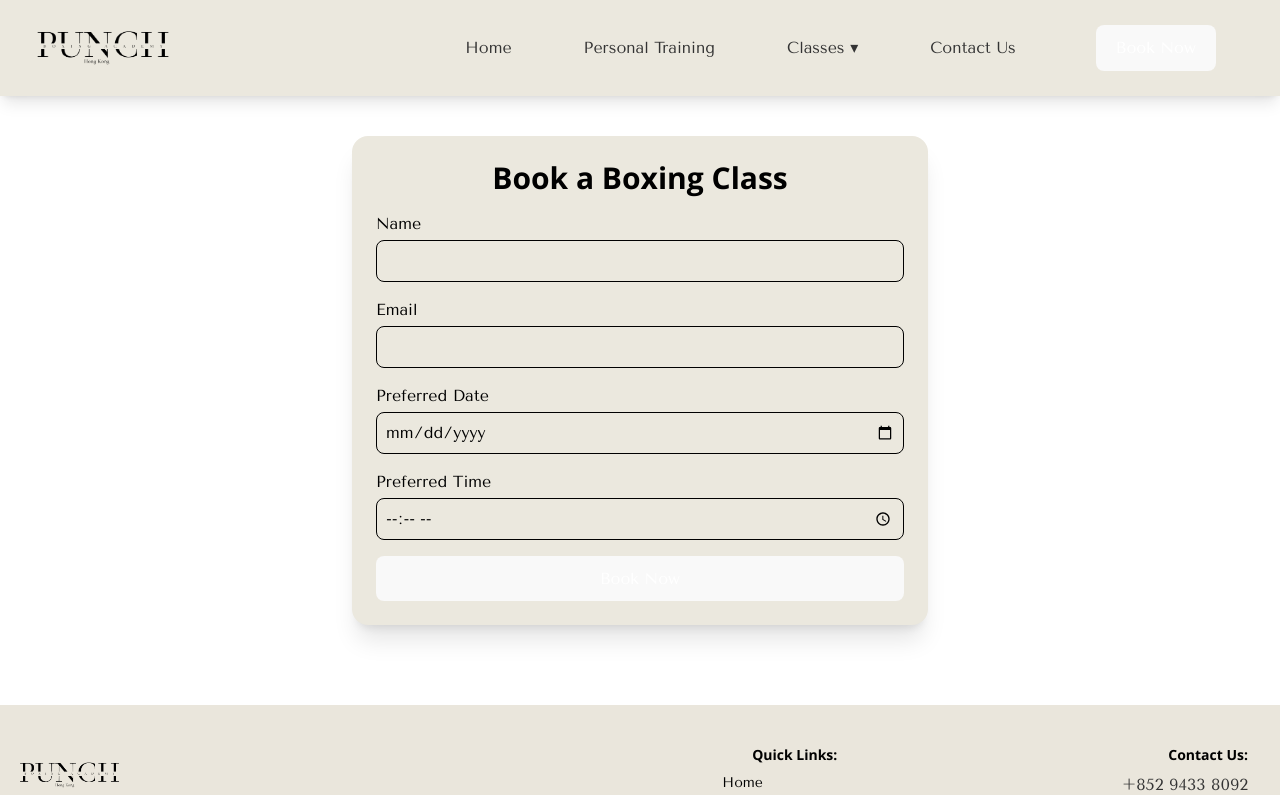
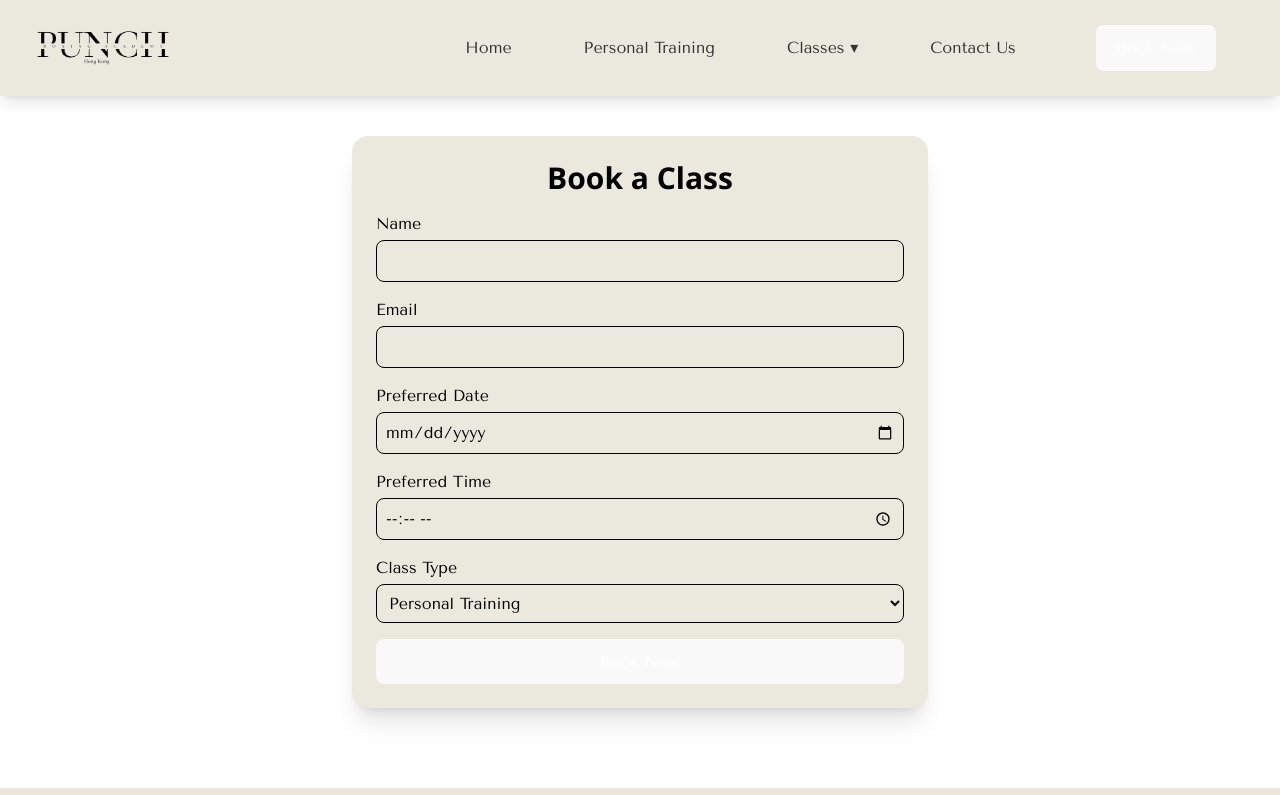
Before and after one commit to csolatorio/punch-website, a React (Vite) app: page /book-now in a window 1280 px wide. Shown: the top 795 px of the page. Built offline with nearby package versions, Linux system fonts and the light colour scheme.

Commit message:
updated homepage

```diff
--- a/src/components/book-now.tsx
+++ b/src/components/book-now.tsx
@@ -8,9 +8,12 @@ const BookBoxingClass: React.FC = () => {
     email: "",
     date: "",
     time: "",
+    classType: "Personal Training",
   });
 
-  const handleChange = (e: React.ChangeEvent<HTMLInputElement>) => {
+  const handleChange = (
+    e: React.ChangeEvent<HTMLInputElement | HTMLSelectElement>
+  ) => {
     const { name, value } = e.target;
     setForm({ ...form, [name]: value });
   };
@@ -18,10 +21,10 @@ const BookBoxingClass: React.FC = () => {
   const handleSubmit = (e: React.FormEvent) => {
     e.preventDefault();
 
-    const { name, email, date, time } = form;
-    const message = `🥊 Boxing Class Booking:\n\n👤 Name: ${name}\n📧 Email: ${email}\n📅 Date: ${date}\n⏰ Time: ${time}`;
+    const { name, email, date, time, classType } = form;
+    const message = `Boxing Class Booking:\n\n👤 Name: ${name}\n📧 Email: ${email}\n📅 Date: ${date}\n⏰ Time: ${time}\n📌 Class Type: ${classType}`;
 
-    const phoneNumber = "85294338092"; // WhatsApp number with country code
+    const phoneNumber = "85294338092";
     const encodedMessage = encodeURIComponent(message);
     const whatsappURL = `https://wa.me/${phoneNumber}?text=${encodedMessage}`;
 
@@ -32,9 +35,7 @@ const BookBoxingClass: React.FC = () => {
     <div className="relative w-full h-screen text-white">
       <Navbar />
       <div className="max-w-xl mx-auto mb-20 p-6 bg-[#EBE8DE] shadow-xl rounded-2xl mt-10">
-        <h2 className="text-3xl font-bold mb-4 text-center">
-          Book a Boxing Class
-        </h2>
+        <h2 className="text-3xl font-bold mb-4 text-center">Book a Class</h2>
         <form onSubmit={handleSubmit} className="space-y-4">
           <div className="space-y-2">
             <label className="block mb-1 font-medium text-black">Name</label>
@@ -88,6 +89,23 @@ const BookBoxingClass: React.FC = () => {
             />
           </div>
 
+          <div>
+            <label className="block mb-1 font-medium text-black">
+              Class Type
+            </label>
+            <select
+              name="classType"
+              value={form.classType}
+              onChange={handleChange}
+              className="text-black w-full p-2 border rounded-lg focus:outline-none focus:ring-2 focus:ring-blue-500"
+              required
+            >
+              <option value="Personal Training">Personal Training</option>
+              <option value="Small Group">Small Group</option>
+              <option value="Corporate Classes">Corporate Classes</option>
+            </select>
+          </div>
+
           <button
             type="submit"
             className="w-full bg-red-600 hover:bg-red-700 text-white font-semibold py-2 px-4 rounded-xl transition duration-200"
```
